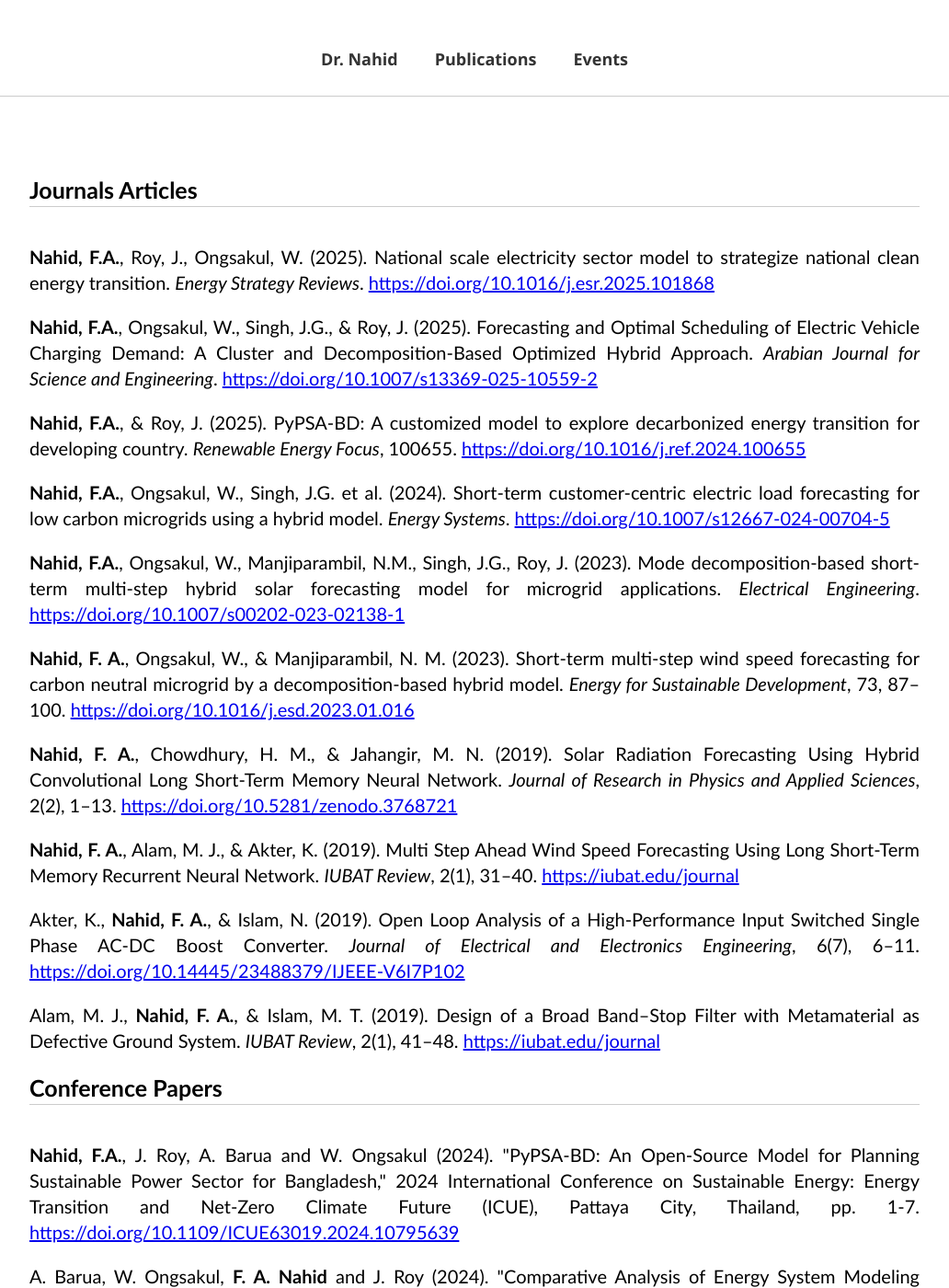
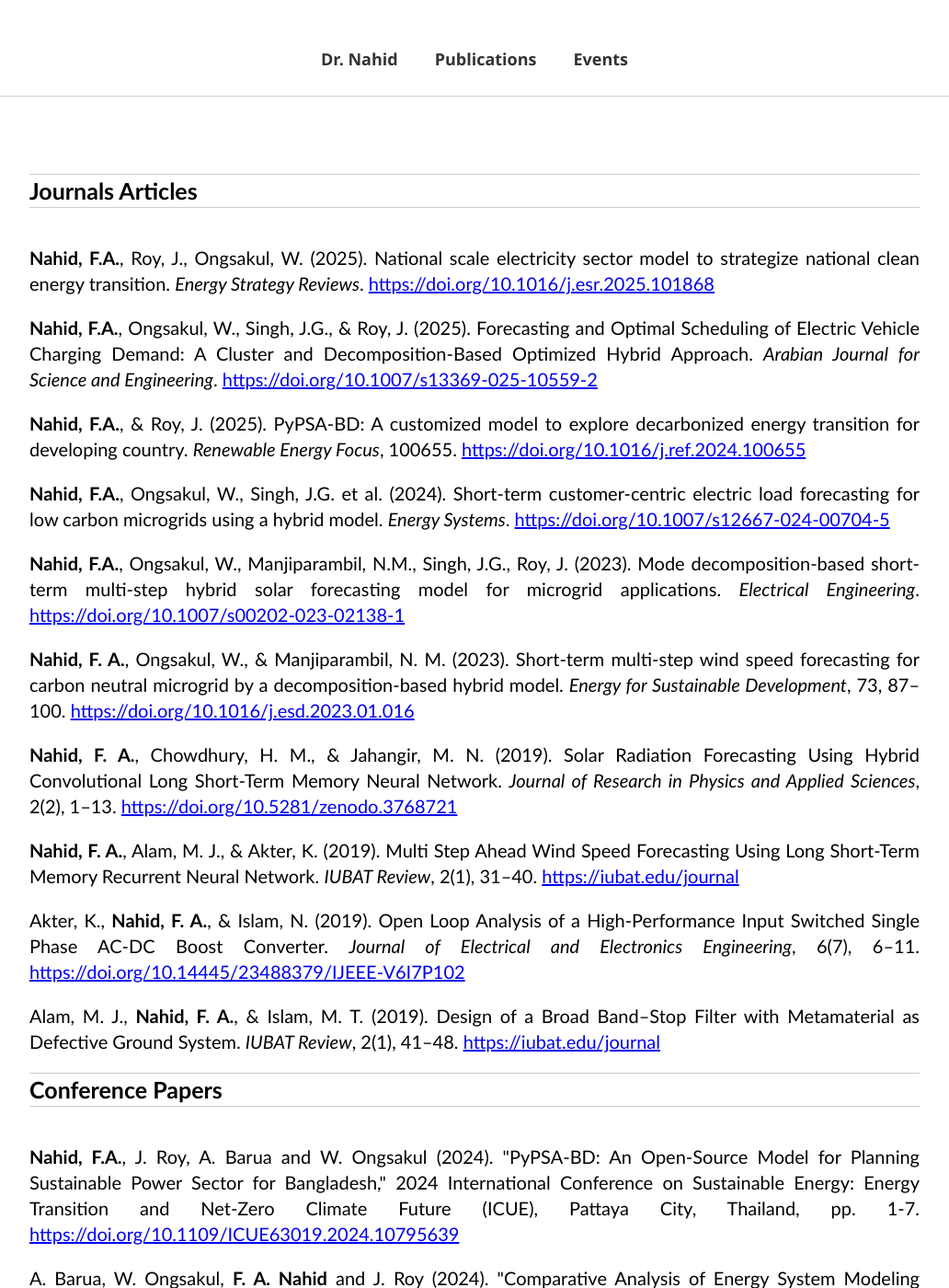
Before and after one commit to FiruzAhamed/firuzahamed.github.io, a Jekyll site: the page built from publications.md, in a window 1280 px wide and 1400 px high. Shown: the whole window at 92% size, without its empty margins (124-1156 px from the left). Built offline with Jekyll 4.4.1, drawn with Linux system fonts in a browser that asks for light colours.

Commit message:
Update style.css
Signed-off-by: Firuz Ahamed Nahid <122635742+FiruzAhamed@users.noreply.github.com>

```diff
--- a/assets/css/style.css
+++ b/assets/css/style.css
@@ -172,6 +172,7 @@ body.events .page-container {
 body.publications h1{
   font-size: 25px;
   text-align: left;
+  border-top: 1px solid #ccc;
   border-bottom: 1px solid #ccc;
   margin-bottom: 40px;
 }
```
